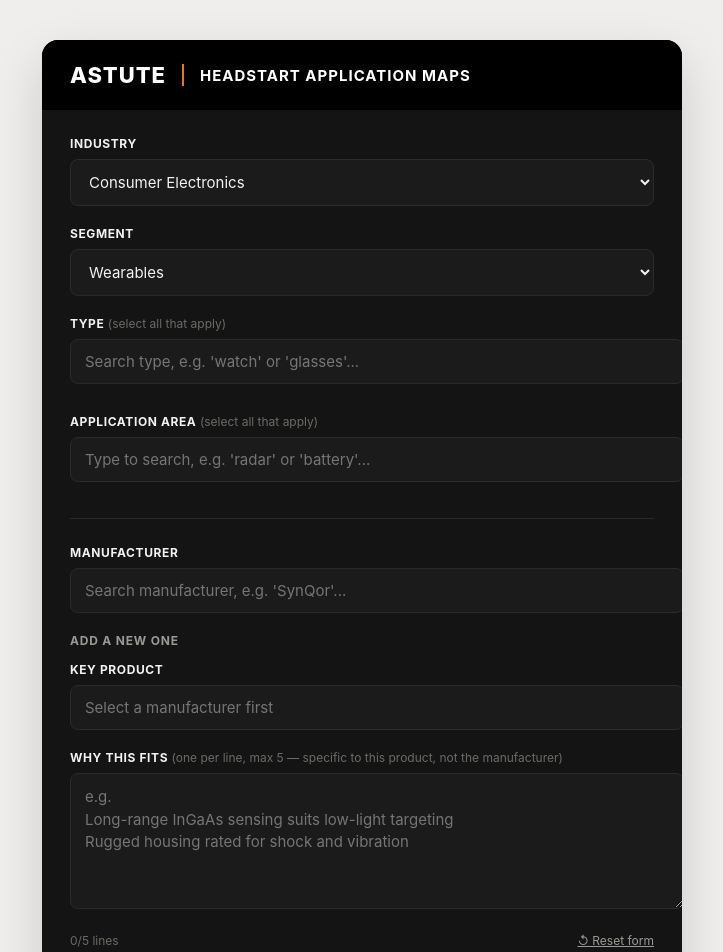
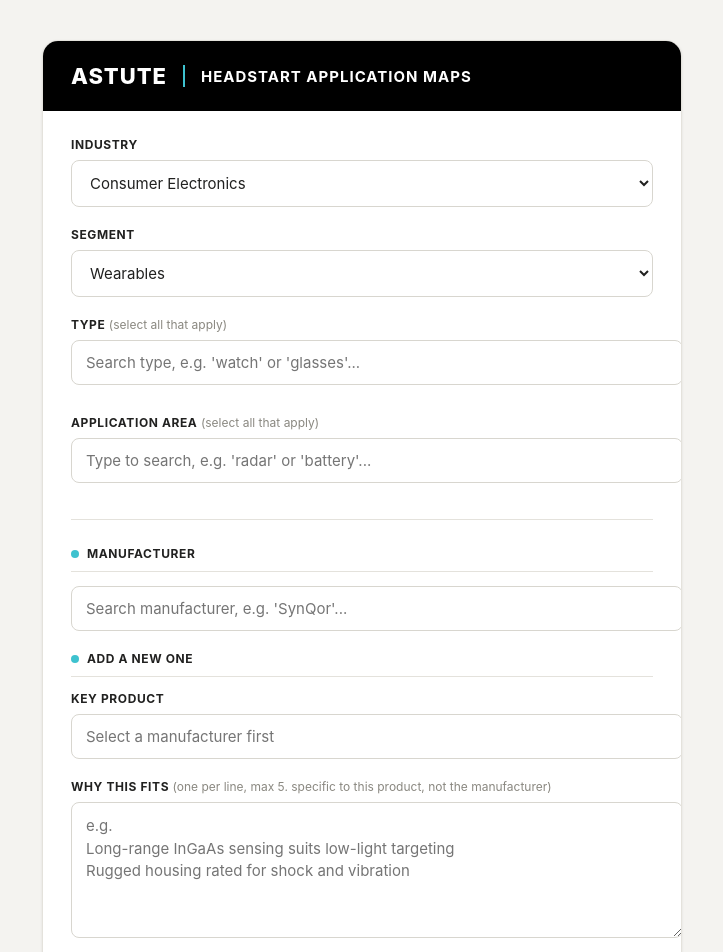
Before and after one commit to damesemp/headstart, a Next.js app in the folder headstart-app-maps/: page /application-map in a window 1280 px wide. Shown: the top 952 px of the page, without its empty margins (278-1001 px from the left). Built offline with nearby package versions, Linux system fonts and the light colour scheme.

Commit message:
Update page.js

```diff
--- a/headstart-app-maps/app/application-map/page.js
+++ b/headstart-app-maps/app/application-map/page.js
@@ -3,15 +3,21 @@
 import { useState, useMemo } from "react";
 import { REFERENCE_DATA } from "../lib/reference-data";
 
+const ACCENT = "#3EC2CF";
+const ACCENT_DARK = "#0d838d";
+const INK = "#212120";
+const PAGE_BG = "#f4f3f0";
+
 const styles = {
-  page: { background: "#efeeec", padding: "40px 16px", minHeight: "100vh" },
+  page: { background: PAGE_BG, padding: "40px 16px", minHeight: "100vh" },
   card: {
     maxWidth: 640,
     margin: "0 auto",
-    background: "#141414",
+    background: "#ffffff",
     borderRadius: 16,
     overflow: "hidden",
-    boxShadow: "0 20px 50px rgba(0,0,0,0.15)",
+    boxShadow: "0 1px 3px rgba(0,0,0,0.08)",
+    border: "1px solid #e4e2dc",
     fontFamily:
       '-apple-system,BlinkMacSystemFont,"Segoe UI",Roboto,Arial,sans-serif'
   },
@@ -23,7 +29,7 @@
     gap: 16
   },
   logo: { fontWeight: 800, fontSize: 22, letterSpacing: 1, color: "#fff" },
-  divider: { width: 2, height: 22, background: "#e8791a" },
+  divider: { width: 2, height: 22, background: ACCENT },
   title: {
     fontWeight: 700,
     fontSize: 15,
@@ -31,30 +37,30 @@
     color: "#fff",
     textTransform: "uppercase"
   },
-  body: { padding: "26px 28px 30px", color: "#f2f2f0" },
+  body: { padding: "26px 28px 30px", color: INK },
   label: {
     display: "block",
     fontSize: 12,
     fontWeight: 700,
     letterSpacing: 0.6,
     textTransform: "uppercase",
-    color: "#f2f2f0",
+    color: INK,
     marginBottom: 8
   },
   hint: {
     textTransform: "none",
     fontWeight: 400,
-    color: "#6b6b66",
+    color: "#8a8880",
     letterSpacing: 0,
     fontSize: 12
   },
   field: { marginBottom: 20 },
   input: {
     width: "100%",
-    background: "#1b1b1b",
-    border: "1px solid #2b2b2b",
+    background: "#fff",
+    border: "1px solid #d8d6cf",
     borderRadius: 8,
-    color: "#f2f2f0",
+    color: INK,
     padding: "12px 14px",
     fontSize: 15,
     fontFamily: "inherit",
@@ -62,10 +68,10 @@
   },
   textarea: {
     width: "100%",
-    background: "#1b1b1b",
-    border: "1px solid #2b2b2b",
+    background: "#fff",
+    border: "1px solid #d8d6cf",
     borderRadius: 8,
-    color: "#f2f2f0",
+    color: INK,
     padding: "12px 14px",
     fontSize: 15,
     fontFamily: "inherit",
@@ -79,9 +85,9 @@
     display: "inline-flex",
     alignItems: "center",
     gap: 8,
-    background: "#26241a",
-    color: "#e2c67a",
-    border: "1px solid #4a3f22",
+    background: "#e6f8fa",
+    color: "#0d5158",
+    border: "1px solid #b9ecf1",
     padding: "6px 10px 6px 12px",
     borderRadius: 999,
     fontSize: 13
@@ -89,35 +95,52 @@
   tagBtn: {
     background: "none",
     border: "none",
-    color: "#e2c67a",
+    color: "#0d5158",
     cursor: "pointer",
     fontSize: 15,
     lineHeight: 1,
     padding: 0
   },
   dropdown: {
-    border: "1px solid #2b2b2b",
+    border: "1px solid #d8d6cf",
     borderRadius: 8,
     marginTop: 6,
     maxHeight: 170,
     overflowY: "auto",
-    background: "#1b1b1b"
+    background: "#fff"
   },
   opt: { padding: "10px 14px", fontSize: 14, cursor: "pointer" },
-  empty: { padding: "10px 14px", fontSize: 13, color: "#6b6b66" },
-  dividerLine: { border: "none", borderTop: "1px solid #2b2b2b", margin: "26px 0" },
+  empty: { padding: "10px 14px", fontSize: 13, color: "#8a8880" },
+  dividerLine: { border: "none", borderTop: "1px solid #e4e2dc", margin: "26px 0" },
+  sectionLabelRow: {
+    display: "flex",
+    alignItems: "center",
+    gap: 8,
+    marginBottom: 10
+  },
+  sectionDot: {
+    width: 8,
+    height: 8,
+    borderRadius: "50%",
+    background: ACCENT,
+    flexShrink: 0
+  },
   sectionLabel: {
     fontSize: 12,
     fontWeight: 700,
-    letterSpacing: 0.8,
+    letterSpacing: 0.6,
     textTransform: "uppercase",
-    color: "#9a9a95",
-    marginBottom: 14
+    color: INK
+  },
+  sectionUnderline: {
+    border: "none",
+    borderTop: "1px solid #e4e2dc",
+    margin: "0 0 14px"
   },
   mappedBox: {
-    border: "1px solid #2b2b2b",
+    border: "1px solid #e4e2dc",
     borderRadius: 10,
-    background: "#1b1b1b",
+    background: "#fafaf8",
     maxHeight: 180,
     overflowY: "auto",
     marginBottom: 22
@@ -127,7 +150,7 @@
     justifyContent: "space-between",
     alignItems: "center",
     padding: "14px 16px",
-    borderBottom: "1px solid #2b2b2b"
+    borderBottom: "1px solid #e4e2dc"
   },
   badge: {
     fontSize: 11,
@@ -142,29 +165,83 @@
     justifyContent: "space-between",
     alignItems: "center",
     fontSize: 12,
-    color: "#6b6b66",
+    color: "#8a8880",
     marginBottom: 16
+  },
+  resetLink: {
+    color: "#5b5952",
+    textDecoration: "underline",
+    cursor: "pointer",
+    background: "none",
+    border: "none",
+    fontSize: 12,
+    padding: 0,
+    fontFamily: "inherit"
   },
   submitBtn: {
     width: "100%",
-    background: "transparent",
-    border: "1px solid #e8791a",
-    color: "#e8791a",
+    background: "#000",
+    border: "1px solid #000",
+    color: "#fff",
     fontWeight: 700,
     fontSize: 15,
     letterSpacing: 0.6,
     padding: 15,
-    borderRadius: 8,
+    borderRadius: 999,
     cursor: "pointer",
     textTransform: "uppercase"
   },
-  statusMsg: { textAlign: "center", fontSize: 13, marginTop: 14, minHeight: 18 }
+  statusMsg: { textAlign: "center", fontSize: 13, marginTop: 14, minHeight: 18 },
+  confirmOverlay: {
+    position: "absolute",
+    inset: 0,
+    background: "rgba(33,33,32,0.55)",
+    display: "flex",
+    alignItems: "center",
+    justifyContent: "center",
+    zIndex: 10,
+    borderRadius: 16
+  },
+  confirmBox: {
+    background: "#fff",
+    borderRadius: 12,
+    padding: "20px 24px",
+    maxWidth: 320,
+    textAlign: "center",
+    boxShadow: "0 8px 24px rgba(0,0,0,0.18)"
+  },
+  confirmActions: {
+    display: "flex",
+    gap: 10,
+    marginTop: 16,
+    justifyContent: "center"
+  },
+  confirmBtnDanger: {
+    background: "#000",
+    color: "#fff",
+    border: "none",
+    borderRadius: 999,
+    padding: "8px 18px",
+    fontSize: 13,
+    fontWeight: 700,
+    cursor: "pointer"
+  },
+  confirmBtnCancel: {
+    background: "#fff",
+    color: INK,
+    border: "1px solid #d8d6cf",
+    borderRadius: 999,
+    padding: "8px 18px",
+    fontSize: 13,
+    fontWeight: 500,
+    cursor: "pointer"
+  }
 };
 
 function badgeStyle(status) {
-  if (status === "Promoted") return { background: "#0e2419", color: "#3fcf8e" };
-  if (status === "Rejected") return { background: "#2c1414", color: "#e05a5a" };
-  return { background: "#2c220d", color: "#d9a441" };
+  if (status === "Promoted") return { background: "#e1f5ee", color: "#085041" };
+  if (status === "Rejected") return { background: "#faecea", color: "#8a2c22" };
+  return { background: "#faf1de", color: "#7a5108" };
 }
 
 function MultiPicker({ label, hint, placeholder, options, selected, onAdd, onRemove }) {
@@ -248,6 +325,7 @@
   const [whyFits, setWhyFits] = useState("");
   const [status, setStatus] = useState({ text: "", ok: null });
   const [submitting, setSubmitting] = useState(false);
+  const [confirmingReset, setConfirmingReset] = useState(false);
 
   const typeOptions = useMemo(
     () =>
@@ -317,7 +395,14 @@
 
   const lineCount = whyFits.split("\n").filter((l) => l.trim() !== "").length;
 
-  function resetForm() {
+  const hasUnsavedInput =
+    !!manufacturer ||
+    !!productQuery.trim() ||
+    typeIds.length > 0 ||
+    areaIds.length > 0 ||
+    !!whyFits.trim();
+
+  function performReset() {
     setManufacturer(null);
     setMfrQuery("");
     setProductQuery("");
@@ -326,6 +411,15 @@
     setAreaIds([]);
     setWhyFits("");
     setStatus({ text: "", ok: null });
+    setConfirmingReset(false);
+  }
+
+  function handleResetClick() {
+    if (hasUnsavedInput) {
+      setConfirmingReset(true);
+    } else {
+      performReset();
+    }
   }
 
   async function handleSubmit() {
@@ -359,9 +453,9 @@
       });
       if (!res.ok) throw new Error("Request failed");
       setStatus({ text: "Submitted for review.", ok: true });
-      resetForm();
+      performReset();
     } catch {
-      setStatus({ text: "Couldn't submit — try again.", ok: false });
+      setStatus({ text: "Couldn't submit. Try again.", ok: false });
     } finally {
       setSubmitting(false);
     }
@@ -369,6 +463,7 @@
 
   return (
     <div style={styles.page}>
+      <div style={{ maxWidth: 640, margin: "0 auto", position: "relative" }}>
         <div style={styles.card}>
           <div style={styles.header}>
             <span style={styles.logo}>ASTUTE</span>
@@ -433,8 +528,13 @@
 
             <hr style={styles.dividerLine} />
 
+            <div style={styles.sectionLabelRow}>
+              <span style={styles.sectionDot}></span>
+              <span style={styles.sectionLabel}>Manufacturer</span>
+            </div>
+            <hr style={styles.sectionUnderline} />
+
             <div style={styles.field}>
-            <label style={styles.label}>Manufacturer</label>
               <input
                 style={styles.input}
                 type="text"
@@ -464,25 +564,29 @@
 
             {manufacturer && (
               <>
-              <div style={styles.sectionLabel}>Already mapped for {manufacturer}</div>
+                <div style={styles.sectionLabelRow}>
+                  <span style={styles.sectionDot}></span>
+                  <span style={styles.sectionLabel}>Already mapped for {manufacturer}</span>
+                </div>
+                <hr style={styles.sectionUnderline} />
                 <div style={styles.mappedBox}>
                   {mappedLoading ? (
                     <div style={styles.mappedRow}>
-                    <span style={{ color: "#6b6b66", fontSize: 13 }}>Loading...</span>
+                      <span style={{ color: "#8a8880", fontSize: 13 }}>Loading...</span>
                     </div>
                   ) : mapped.length ? (
                     mapped.map((r, i) => (
                       <div style={styles.mappedRow} key={i}>
                         <div>
                           <div style={{ fontSize: 15 }}>{r.product}</div>
-                        <div style={{ fontSize: 12, color: "#6b6b66", marginTop: 2 }}>{r.status}</div>
+                          <div style={{ fontSize: 12, color: "#8a8880", marginTop: 2 }}>{r.status}</div>
                         </div>
                         <span style={{ ...styles.badge, ...badgeStyle(r.status) }}>{r.status}</span>
                       </div>
                     ))
                   ) : (
                     <div style={styles.mappedRow}>
-                    <span style={{ color: "#6b6b66", fontSize: 13 }}>
+                      <span style={{ color: "#8a8880", fontSize: 13 }}>
                         Nothing mapped for this manufacturer yet.
                       </span>
                     </div>
@@ -491,7 +595,11 @@
               </>
             )}
 
-          <div style={styles.sectionLabel}>Add a new one</div>
+            <div style={styles.sectionLabelRow}>
+              <span style={styles.sectionDot}></span>
+              <span style={styles.sectionLabel}>Add a new one</span>
+            </div>
+            <hr style={styles.sectionUnderline} />
 
             <div style={styles.field}>
               <label style={styles.label}>Key product</label>
@@ -525,7 +633,7 @@
                       </div>
                     ))
                   ) : (
-                  <div style={styles.empty}>No matches — type to add new</div>
+                    <div style={styles.empty}>No matches. Type to add new.</div>
                   )}
                 </div>
               )}
@@ -535,7 +643,7 @@
               <label style={styles.label}>
                 Why this fits{" "}
                 <span style={styles.hint}>
-                (one per line, max 5 — specific to this product, not the manufacturer)
+                  (one per line, max 5. specific to this product, not the manufacturer)
                 </span>
               </label>
               <textarea
@@ -550,9 +658,9 @@
 
             <div style={styles.footerRow}>
               <span>{lineCount}/5 lines</span>
-            <a style={{ color: "#9a9a95", textDecoration: "underline", cursor: "pointer" }} onClick={resetForm}>
-              ↺ Reset form
-            </a>
+              <button style={styles.resetLink} onClick={handleResetClick}>
+                Reset form
+              </button>
             </div>
 
             <button style={styles.submitBtn} onClick={handleSubmit} disabled={submitting}>
@@ -562,7 +670,7 @@
               <div
                 style={{
                   ...styles.statusMsg,
-                color: status.ok === true ? "#3fcf8e" : status.ok === false ? "#e05a5a" : "#9a9a95"
+                  color: status.ok === true ? "#0f6e56" : status.ok === false ? "#a32d2d" : "#5b5952"
                 }}
               >
                 {status.text}
@@ -570,6 +678,28 @@
             )}
           </div>
         </div>
+
+        {confirmingReset && (
+          <div style={styles.confirmOverlay}>
+            <div style={styles.confirmBox}>
+              <p style={{ margin: 0, fontSize: 15, fontWeight: 500, color: INK }}>
+                Clear this form?
+              </p>
+              <p style={{ margin: "6px 0 0", fontSize: 13, color: "#8a8880" }}>
+                Everything you've entered will be lost.
+              </p>
+              <div style={styles.confirmActions}>
+                <button style={styles.confirmBtnCancel} onClick={() => setConfirmingReset(false)}>
+                  Cancel
+                </button>
+                <button style={styles.confirmBtnDanger} onClick={performReset}>
+                  Clear form
+                </button>
+              </div>
+            </div>
+          </div>
+        )}
+      </div>
     </div>
   );
 }
```
Lines whose indentation alone changed are shown as unchanged.
